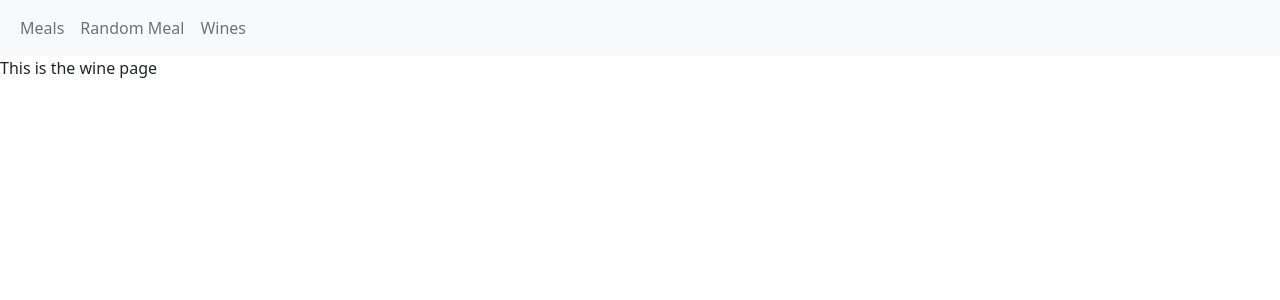
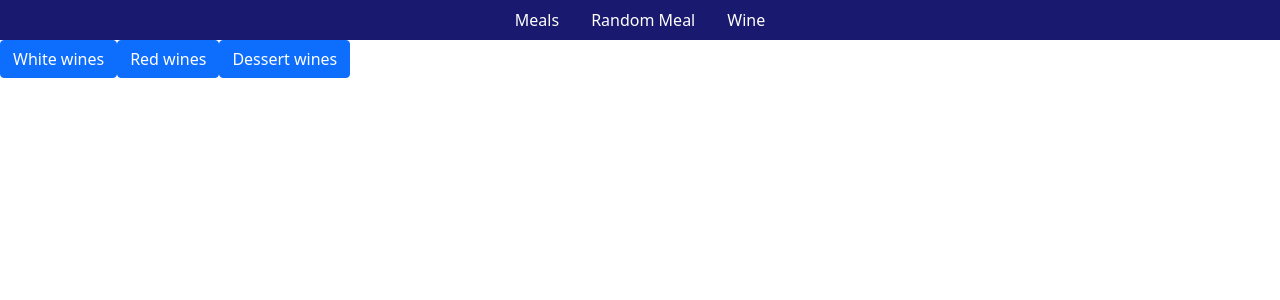
Before and after one commit to mihaicaragea/mealproject, a React (Create React App) app: page /wine in a window 1280 px wide. Shown: the top 300 px of the page. Built offline with nearby package versions, Linux system fonts and the light colour scheme.

Commit message:
wine component

```diff
--- a/package.json
+++ b/package.json
@@ -6,9 +6,11 @@
     "@testing-library/jest-dom": "^5.11.6",
     "@testing-library/react": "^11.2.2",
     "@testing-library/user-event": "^12.6.0",
+    "mdbreact": "^5.0.1",
     "react": "^17.0.1",
     "react-dom": "^17.0.1",
     "react-scripts": "4.0.1",
+    "styled-components": "^5.2.1",
     "web-vitals": "^0.2.4"
   },
   "scripts": {
--- a/src/App.js
+++ b/src/App.js
@@ -5,6 +5,7 @@ import Wine from "./layout/Wine";
 import Random from "./layout/Random";
 import Meals from "./layout/Meals";
 import MealDetails from "./layout/MealDetails";
+
 
 function App() {
 
--- a/src/components/Navbar.js
+++ b/src/components/Navbar.js
@@ -1,31 +1,29 @@
 import React from 'react';
+import styled from 'styled-components';
 
+const NavStyle = styled.div`
+  background-color: midnightblue;
+`
 
 
 function Navbar(props) {
 
     return (
-        <div>
-            <nav className="navbar navbar-expand-lg navbar-light bg-light">
-                <div className="container-fluid">
-                    <div className="collapse navbar-collapse" id="navbarNav">
-                        <ul className="navbar-nav">
+        <NavStyle>
+
+            <ul className="nav justify-content-center">
                 <li className="nav-item">
-                                <a className="nav-link" href="/meal">Meals</a>
+                    <a className="nav-link" href="/meal" style={{"color": "white"}}>Meals</a>
                 </li>
                 <li className="nav-item">
-                                <a className="nav-link" href="/random">Random Meal</a>
+                    <a className="nav-link" href="/random" style={{"color": "white"}}>Random Meal</a>
                 </li>
                 <li className="nav-item">
-                                <a className="nav-link" href="/wine">Wines</a>
+                    <a className="nav-link" href="/wine" style={{"color": "white"}}>Wine</a>
                 </li>
             </ul>
-                    </div>
-                </div>
-            </nav>
 
-
-        </div>
+        </NavStyle>
     );
 }
 
--- a/src/layout/MealDetails.js
+++ b/src/layout/MealDetails.js
@@ -5,16 +5,17 @@ function MealDetails(props) {
 
     let id = props.match.params.id;
     const key = '1dfec2d9def1413d92b176006307e197';
+    const anotherKey = '1689071996f543429fedccf5f0885331';
 
     const [mealSummary, setMealSummary] = useState({});
     const [mealIngredients, setMealIngredients] = useState([]);
 
     useEffect(() => {
-        axios.get(`https://api.spoonacular.com/recipes/${id}/summary?apiKey=${key}`)
+        axios.get(`https://api.spoonacular.com/recipes/${id}/summary?apiKey=${anotherKey}`)
             .then(response => {
                 setMealSummary(response.data)
             })
-        axios.get(`https://api.spoonacular.com/recipes/${id}/ingredientWidget.json?apiKey=${key}`)
+        axios.get(`https://api.spoonacular.com/recipes/${id}/ingredientWidget.json?apiKey=${anotherKey}`)
             .then(response => {
                 setMealIngredients(response.data.ingredients)
             })
@@ -25,8 +26,7 @@ function MealDetails(props) {
     return (
         <>
             <h1>{mealSummary.title}</h1><br/>
-            <p>{mealSummary.summary}</p>
-
+            <div dangerouslySetInnerHTML={{ __html: mealSummary.summary }} />
 
             <table className="table">
                 <thead>
@@ -45,8 +45,6 @@ function MealDetails(props) {
                                 <td>{ingredient.amount.metric.value} g</td>
                             </tr>
                 })}
-
-
                 </tbody>
             </table>
         </>
--- a/src/layout/Meals.js
+++ b/src/layout/Meals.js
@@ -5,8 +5,9 @@ import {Link} from "react-router-dom";
 function Meals(props) {
 
     const [mealList, setMealList] = useState([]);
-    const [ingredient, setIngredient] = useState(''); //chicken
+    const [ingredient, setIngredient] = useState('');
     const key = '1dfec2d9def1413d92b176006307e197';
+    const anotherKey = '1689071996f543429fedccf5f0885331';
 
     const handleChange = (e) => {
         e.preventDefault();
@@ -16,10 +17,9 @@ function Meals(props) {
     const handleSubmit = (e) => {
         e.preventDefault();
         console.log(ingredient);
-        axios.get(`https://api.spoonacular.com/recipes/complexSearch?apiKey=${key}&query=${ingredient}`)
+        axios.get(`https://api.spoonacular.com/recipes/complexSearch?apiKey=${anotherKey}&query=${ingredient}&number=40`)
             .then(response => {
                 setMealList(response.data.results)
-                console.log(response.data.results)
             })
     }
 
@@ -35,11 +35,17 @@ function Meals(props) {
                 <button type='submit'>Submit search</button>
             </form>
 
-            <div>
+            <div className='row align-items-center'>
                 {mealList.map((meal, index) => {
-                    return <Link to={`/meal/${meal.id}`}>
-                             <h1 key={index}>{meal.title}</h1>
-                            </Link>
+                    return <div className='col'>
+                            <div className="card" key={index}>
+                                        <img src={meal.image} className="card-img-top" alt="..."/>
+                                        <div className="card-body">
+                                            <h5 className="card-title">{meal.title}</h5>
+                                            <Link to={`/meal/${meal.id}`}><p key={index}>See meal details</p></Link>
+                                        </div>
+                                  </div>
+                            </div>
                 })}
             </div>
 
--- a/src/layout/Wine.js
+++ b/src/layout/Wine.js
@@ -1,8 +1,51 @@
 import React from 'react';
 
 function Wine(props) {
+
+
+    const whiteWine = ['assyrtiko', 'pinot_blanc', 'cortese', 'roussanne', 'moschofilero', 'muscadet', 'viognier',
+     'verdicchio', 'greco', 'marsanne', 'white_burgundy', 'chardonnay', 'gruener_veltliner', 'white_rioja',
+     'frascati', 'gavi', 'l_acadie_blanc', 'trebbiano', 'sauvignon_blanc', 'catarratto', 'albarino', 'arneis',
+     'verdejo', 'vermentino', 'soave', 'pinot_grigio', 'dry_riesling', 'torrontes', 'mueller_thurgau', 'grechetto',
+     'gewurztraminer', 'chenin_blanc', 'white_bordeaux', 'semillon', 'riesling', 'sauternes', 'sylvaner', 'lillet_blanc']
+
+    const redWine = ['petite_sirah', 'zweigelt', 'baco_noir', 'bonarda', 'cabernet_franc', 'bairrada', 'barbera_wine',
+      'primitivo', 'pinot_noir', 'nebbiolo', 'dolcetto', 'tannat', 'negroamaro', 'red_burgundy', 'corvina',
+      'rioja', 'cotes_du_rhone', 'grenache', 'malbec', 'zinfandel', 'sangiovese', 'carignan', 'carmenere', 'cesanese',
+      'cabernet_sauvignon', 'aglianico', 'tempranillo', 'shiraz', 'mourvedre', 'merlot', 'nero_d_avola', 'bordeaux',
+      'marsala', 'port', 'gamay', 'dornfelder', 'concord_wine', 'sparkling_red_wine', 'pinotage', 'agiorgitiko']
+
+     const desertWine = ['pedro_ximenez', 'moscato', 'late_harvest', 'ice_wine', 'white_port', 'lambrusco_dolce',
+        'madeira', 'banyuls', 'vin_santo', 'port', 'cava', 'cremant', 'champagne', 'prosecco', 'spumante', 'cream_sherry',
+         'dry_sherry', 'dry_vermouth']
+
+    let listOfWines = [];
+
+    const getListOfWines = (list, e) => {
+        list.forEach(wine => {
+            listOfWines.push(<div>
+                <p>{wine}</p>
+            </div>)
+        })
+        console.log(list)
+    }
+
+    const clearListOfWines = () => {
+        setTimeout(() => {
+            listOfWines = [];
+        }, 1000)
+    }
+
+    clearListOfWines();
+
+
     return (
-        <div>This is the wine page</div>
+        <>
+            <button type="button" className="btn btn-primary" onClick={getListOfWines(whiteWine)}>White wines</button>
+            <button type="button" className="btn btn-primary" onClick={getListOfWines(redWine)}>Red wines</button>
+            <button type="button" className="btn btn-primary" onClick={getListOfWines(desertWine)}>Dessert wines</button>
+
+        </>
     );
 }
 
```
Also changed, not shown: 2 other files (tests, documents, lock files or other folders). Lines whose indentation alone changed are shown as unchanged.
